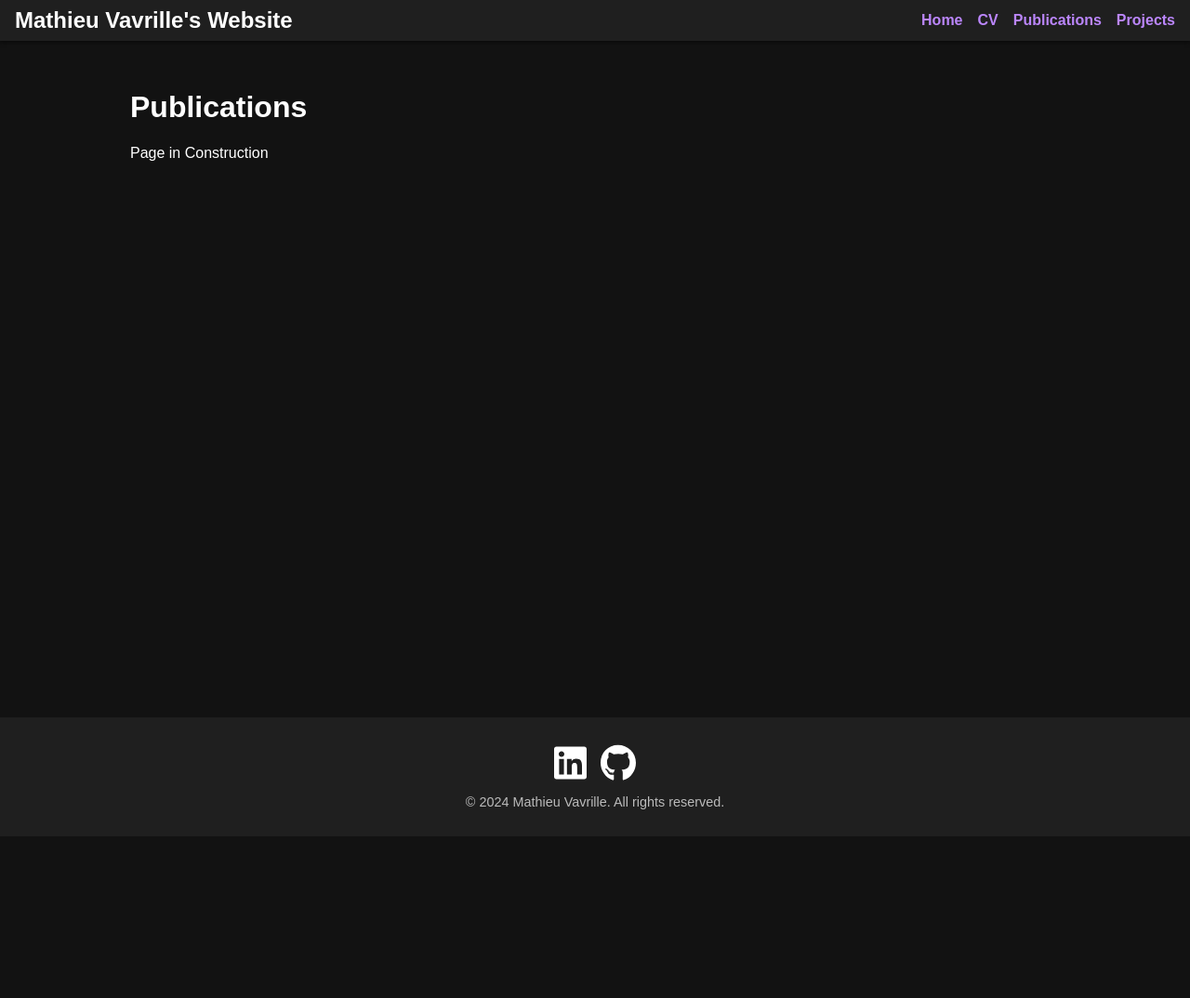
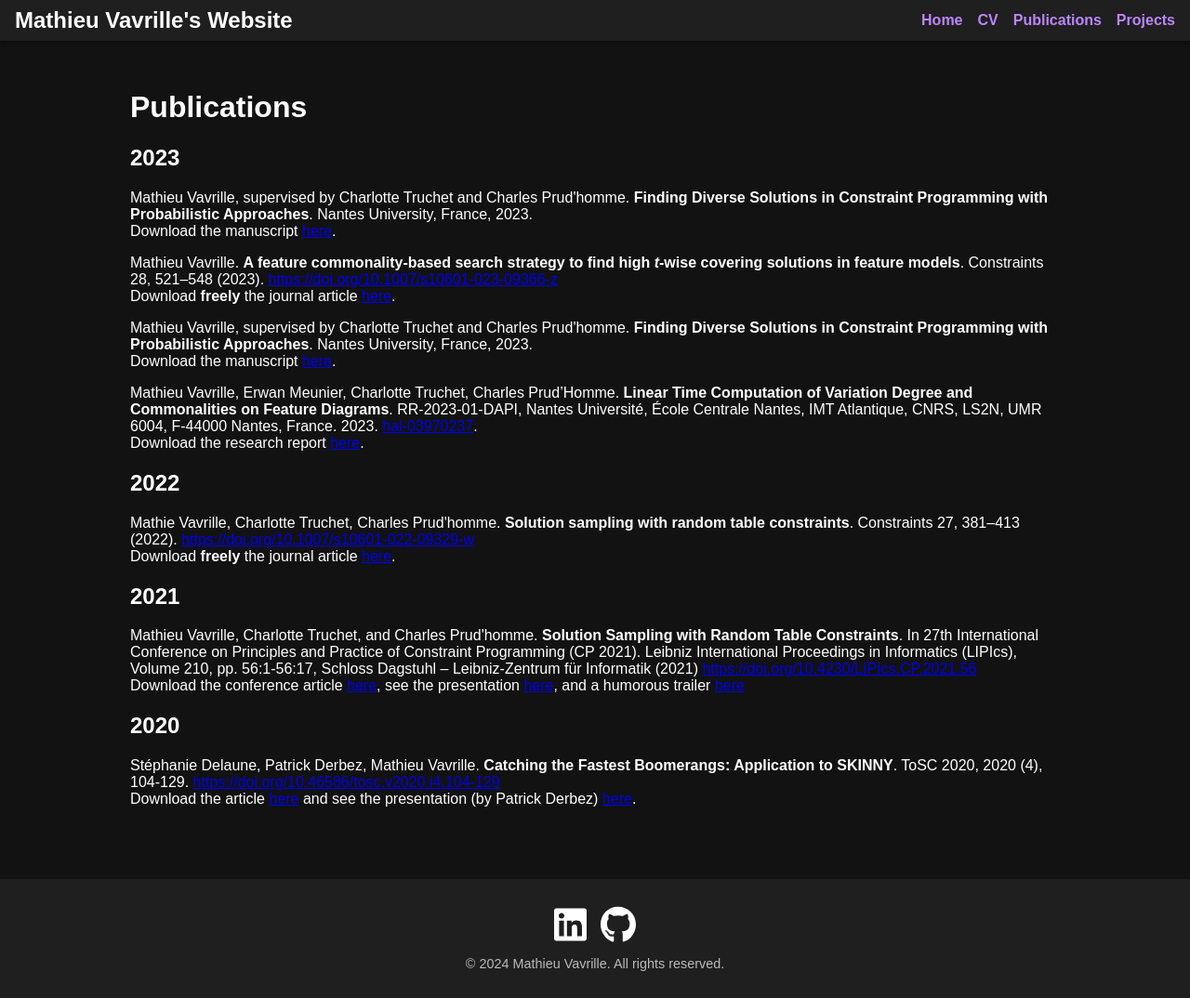
Before and after one commit to MathieuVavrille/MathieuVavrille.github.io, a Jekyll site: the page built from publications.html, in a window 1280 px wide. Shown: the whole page at 93% size. Built offline with Jekyll 4.4.1, drawn with Linux system fonts in a browser that asks for light colours; before the commit the page ends 900 px from its top, so only the background shows below that.

Commit message:
still need to add the constraints articles

```diff
--- a/publications.html
+++ b/publications.html
@@ -5,4 +5,41 @@ permalink: /publications/
 ---
 
 <h1>Publications</h1>
-Page in Construction
+
+<h2>2023</h2>
+
+<!-------- Manuscript -------->
+<p>Mathieu Vavrille, supervised by Charlotte Truchet and Charles Prud'homme. <b>Finding Diverse Solutions in Constraint Programming with Probabilistic Approaches</b>. Nantes University, France, 2023.
+  <br>Download the manuscript <a href="https://theses.hal.science/tel-04336963">here</a>.
+</p>
+<!-------- Feature Models -------->
+<p>
+  Mathieu Vavrille. <b>A feature commonality-based search strategy to find high <i>t</i>-wise covering solutions in feature models</b>. Constraints 28, 521–548 (2023). <a href="https://doi.org/10.1007/s10601-023-09366-z">https://doi.org/10.1007/s10601-023-09366-z</a>
+  <br>Download <b>freely</b> the journal article <a href="TODO">here</a>.
+</p>
+<p>Mathieu Vavrille, supervised by Charlotte Truchet and Charles Prud'homme. <b>Finding Diverse Solutions in Constraint Programming with Probabilistic Approaches</b>. Nantes University, France, 2023.
+  <br>Download the manuscript <a href="https://theses.hal.science/tel-04336963">here</a>.
+</p>
+<p>Mathieu Vavrille, Erwan Meunier, Charlotte Truchet, Charles Prud’Homme. <b>Linear Time Computation of Variation Degree and Commonalities on Feature Diagrams</b>. RR-2023-01-DAPI, Nantes Université, École Centrale Nantes, IMT Atlantique, CNRS, LS2N, UMR 6004, F-44000 Nantes, France. 2023. <a href="https://hal.science/hal-03970237/">hal-03970237</a>.
+  <br>Download the research report <a href="https://hal.science/hal-03970237v1/document">here</a>.
+</p>
+
+<h2>2022</h2>
+
+<!-------- Table Sampling -------->
+<p>Mathie Vavrille, Charlotte Truchet, Charles Prud'homme. <b>Solution sampling with random table constraints</b>. Constraints 27, 381–413 (2022). <a href="https://doi.org/10.1007/s10601-022-09329-w">https://doi.org/10.1007/s10601-022-09329-w</a>
+  <br>Download <b>freely</b> the journal article <a href="TODO">here</a>.
+</p>
+
+<h2>2021</h2>
+
+<p>Mathieu Vavrille, Charlotte Truchet, and Charles Prud'homme. <b>Solution Sampling with Random Table Constraints</b>. In 27th International Conference on Principles and Practice of Constraint Programming (CP 2021). Leibniz International Proceedings in Informatics (LIPIcs), Volume 210, pp. 56:1-56:17, Schloss Dagstuhl – Leibniz-Zentrum für Informatik (2021) <a href="https://doi.org/10.4230/LIPIcs.CP.2021.56">https://doi.org/10.4230/LIPIcs.CP.2021.56</a>
+  <br>Download the conference article <a href="https://drops.dagstuhl.de/storage/00lipics/lipics-vol210-cp2021/LIPIcs.CP.2021.56/LIPIcs.CP.2021.56.pdf">here</a>, see the presentation <a href="https://www.youtube.com/watch?v=iX0d_7E-oIc">here</a>, and a humorous trailer <a href="https://www.youtube.com/watch?v=Ss4A6OaG_sg">here</a>
+</p>
+
+<h2>2020</h2>
+
+<!-------- Cryptography -------->
+<p>Stéphanie Delaune, Patrick Derbez, Mathieu Vavrille. <b>Catching the Fastest Boomerangs: Application to SKINNY</b>. ToSC 2020, 2020 (4), 104-129. <a href="https://doi.org/10.46586/tosc.v2020.i4.104-129">https://doi.org/10.46586/tosc.v2020.i4.104-129</a>
+  <br>Download the article <a href="https://tosc.iacr.org/index.php/ToSC/article/view/8750/8348">here</a> and see the presentation (by Patrick Derbez) <a href="https://www.youtube.com/watch?v=TDYDTefNLGg">here</a>.
+</p>
```
Also changed, not shown: cv.html (+15 -13 lines), 6 other files.
